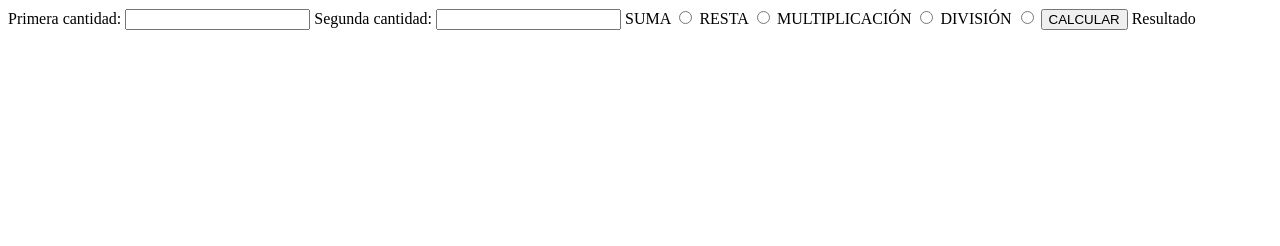
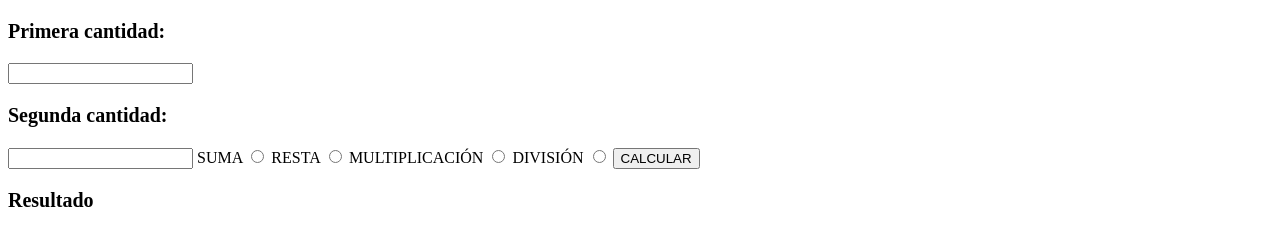
Before and after one commit to prlongoria/SODATSU, a plain HTML site: page Calculadora.html in a window 1280 px wide. Drawn offline with Linux system fonts and the light colour scheme.

Commit message:
actualizaciones

```diff
--- a/Calculadora.html
+++ b/Calculadora.html
@@ -19,6 +19,11 @@
 			text-align: center;
 
 		}
+		.text{
+			font-size: 20px;
+			font-weight: bold;
+		}
+
 
 
 	</style>
@@ -26,8 +31,8 @@
 </head>
 <body>
 
-	<label>Primera cantidad:</label> <input type="number" id="n1">
-	<label>Segunda cantidad:</label> <input type="number" id="n2">
+	<label><p class="text">Primera cantidad: </p></label> <input type="number" id="n1">
+	<label><p class="text">Segunda cantidad: </p></label> <input type="number" id="n2">
 
 
 
@@ -43,7 +48,7 @@
 
 	<button type="button" id="boton">CALCULAR</button>
 
-	<output type='text' id='resultado'>Resultado</output>
+	<output type='text' id='resultado'><p class="text">Resultado</p></output>
 
 	<script type="text/javascript">
 
```
Also changed, not shown: Trabajos js/ciclos_javascript.html (+2 -1 lines).
